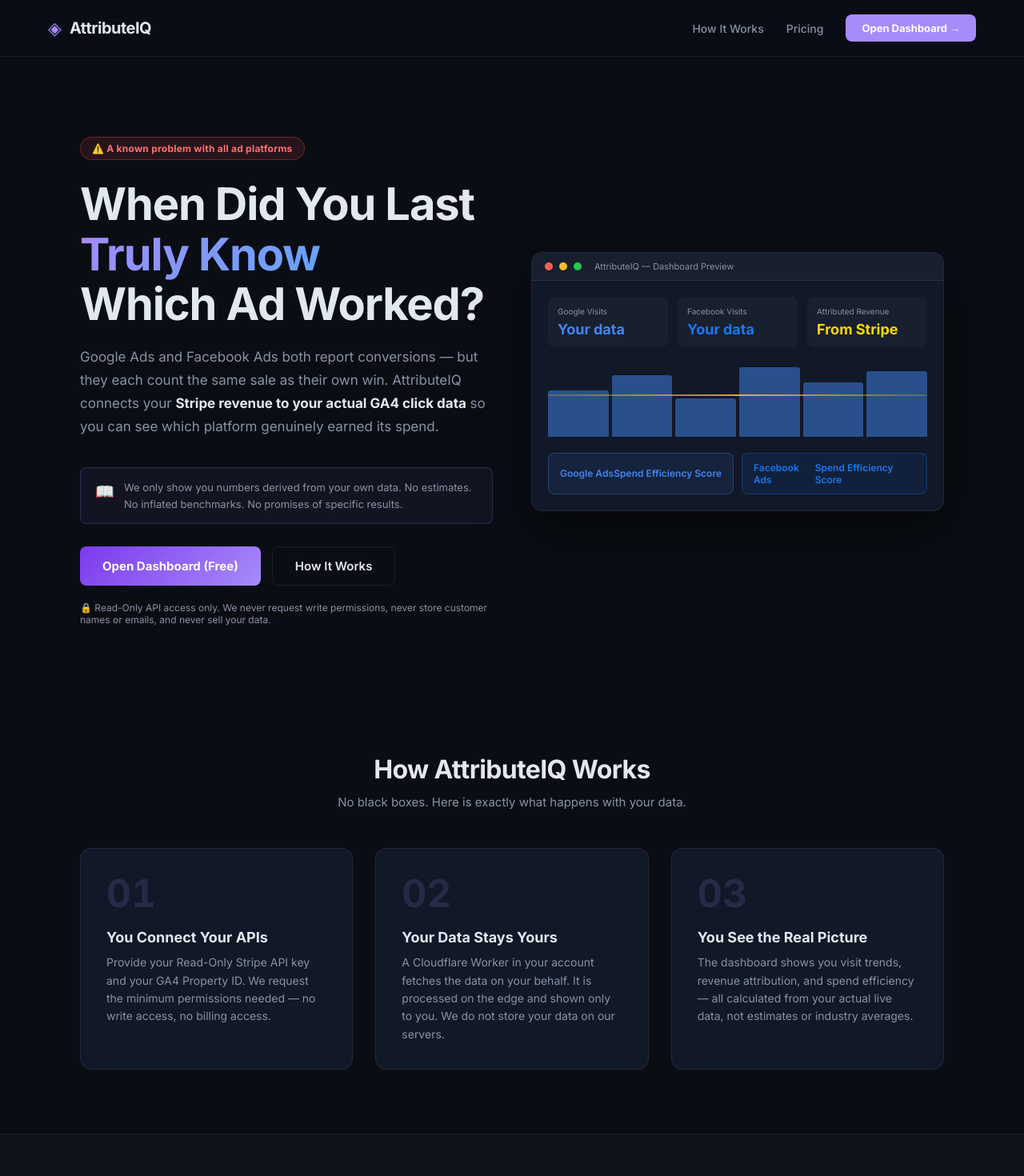
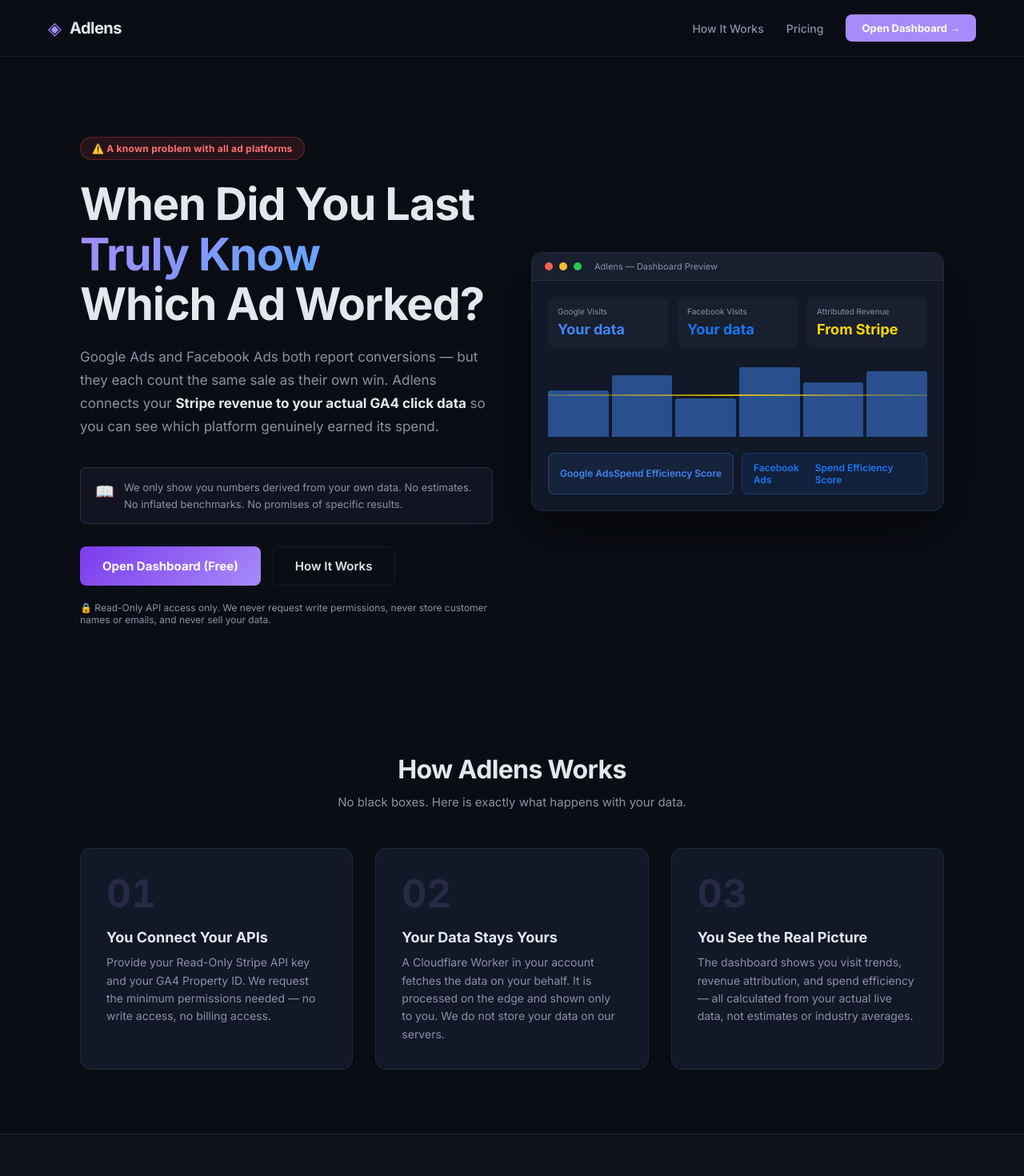
Before and after one commit to abdulmuqsith810-debug/Adlens, a React (Vite) app: page / in a window 1280 px wide. Shown: the top 1470 px of the page at 80% size. Built offline with nearby package versions, Linux system fonts and the light colour scheme.

Commit message:
Rebrand to Adlens and add 14-Day Free Trial to pricing

```diff
--- a/src/components/Dashboard.jsx
+++ b/src/components/Dashboard.jsx
@@ -54,7 +54,7 @@
                     </button>
                     <div className="logo">
                         <span className="logo-icon">◈</span>
-                        <span className="logo-text">AttributeIQ</span>
+                        <span className="logo-text">Adlens</span>
                     </div>
                     <span className="header-tagline">Marketing Attribution Dashboard</span>
                 </div>
@@ -169,7 +169,7 @@
 
                     {/* Footer */}
                     <footer className="dash-footer">
-                        <span>AttributeIQ — Data from Google Analytics 4 + Stripe · Powered by Cloudflare Workers</span>
+                        <span>Adlens — Data from Google Analytics 4 + Stripe · Powered by Cloudflare Workers</span>
                         <span className="footer-note">⚠ Revenue shown is total store revenue, not platform-specific</span>
                     </footer>
                 </main>
--- a/src/components/Guide.jsx
+++ b/src/components/Guide.jsx
@@ -217,7 +217,7 @@
             <header className="landing-header">
                 <div className="logo">
                     <span className="logo-icon">◈</span>
-                    <span className="logo-text">AttributeIQ</span>
+                    <span className="logo-text">Adlens</span>
                 </div>
                 <nav className="landing-nav">
                     <Link to="/" className="nav-link">Home</Link>
@@ -278,9 +278,9 @@
             <footer className="landing-footer">
                 <div className="footer-logo">
                     <span className="logo-icon">◈</span>
-                    <span className="logo-text">AttributeIQ</span>
+                    <span className="logo-text">Adlens</span>
                 </div>
-                <p className="footer-copy">© 2026 AttributeIQ. Powered by Cloudflare Workers.</p>
+                <p className="footer-copy">© 2026 Adlens. Powered by Cloudflare Workers.</p>
                 <div className="footer-links">
                     <Link to="/">Home</Link>
                     <Link to="/dashboard">Dashboard</Link>
--- a/src/components/LandingPage.jsx
+++ b/src/components/LandingPage.jsx
@@ -8,7 +8,7 @@
             <header className="landing-header">
                 <div className="logo">
                     <span className="logo-icon">◈</span>
-                    <span className="logo-text">AttributeIQ</span>
+                    <span className="logo-text">Adlens</span>
                 </div>
                 <nav className="landing-nav">
                     <Link to="/guide" className="nav-link">How It Works</Link>
@@ -27,7 +27,7 @@
                         Which Ad Worked?
                     </h1>
                     <p className="hero-subtitle">
-                        Google Ads and Facebook Ads both report conversions — but they each count the same sale as their own win. AttributeIQ connects your <strong>Stripe revenue to your actual GA4 click data</strong> so you can see which platform genuinely earned its spend.
+                        Google Ads and Facebook Ads both report conversions — but they each count the same sale as their own win. Adlens connects your <strong>Stripe revenue to your actual GA4 click data</strong> so you can see which platform genuinely earned its spend.
                     </p>
                     <div className="hero-truth-box">
                         <span className="truth-icon">📖</span>
@@ -48,7 +48,7 @@
                             <span className="dot red"></span>
                             <span className="dot yellow"></span>
                             <span className="dot green"></span>
-                            <span className="preview-title-text">AttributeIQ — Dashboard Preview</span>
+                            <span className="preview-title-text">Adlens — Dashboard Preview</span>
                         </div>
                         <div className="preview-body">
                             <div className="preview-stat-row">
@@ -91,7 +91,7 @@
 
             {/* ── WHAT WE DO ── */}
             <section className="steps-section">
-                <h2 className="section-title">How AttributeIQ Works</h2>
+                <h2 className="section-title">How Adlens Works</h2>
                 <p className="section-subtitle">No black boxes. Here is exactly what happens with your data.</p>
                 <div className="steps-grid">
                     <div className="step-card">
@@ -158,7 +158,7 @@
                         <span className="limitation-icon">⚠️</span>
                         <div>
                             <strong>Not a replacement for your ad platform data</strong>
-                            <p>AttributeIQ helps you compare platform efficiency using your Stripe revenue. It does not replace Google Ads or Facebook Ads Manager reporting.</p>
+                            <p>Adlens helps you compare platform efficiency using your Stripe revenue. It does not replace Google Ads or Facebook Ads Manager reporting.</p>
                         </div>
                     </div>
                     <div className="limitation-item">
@@ -196,7 +196,7 @@
                         <Link to="/dashboard" className="btn-secondary pricing-btn">Try Demo</Link>
                     </div>
                     <div className="pricing-card featured">
-                        <div className="pricing-pill">Full Access</div>
+                        <div className="pricing-pill">14-Day Free Trial</div>
                         <div className="pricing-plan-name">Pro</div>
                         <div className="pricing-price">$29<span>/month</span></div>
                         <ul className="pricing-features">
@@ -206,7 +206,7 @@
                             <li>✅ Hourly & Daily views</li>
                             <li>✅ Spend efficiency calculator</li>
                         </ul>
-                        <a href="#xflow-checkout" className="btn-primary pricing-btn">Subscribe via xFlow</a>
+                        <a href="#xflow-checkout" className="btn-primary pricing-btn">Start 14-Day Free Trial</a>
                     </div>
                 </div>
             </section>
@@ -215,9 +215,9 @@
             <footer className="landing-footer">
                 <div className="footer-logo">
                     <span className="logo-icon">◈</span>
-                    <span className="logo-text">AttributeIQ</span>
+                    <span className="logo-text">Adlens</span>
                 </div>
-                <p className="footer-copy">© 2026 AttributeIQ. Powered by Cloudflare Workers.</p>
+                <p className="footer-copy">© 2026 Adlens. Powered by Cloudflare Workers.</p>
                 <div className="footer-links">
                     <Link to="/guide">Guide</Link>
                     <a href="#privacy">Privacy Policy</a>
--- a/src/components/Onboarding.jsx
+++ b/src/components/Onboarding.jsx
@@ -17,7 +17,7 @@
             <h1 className="blocked-title">This product is not built for this type of data</h1>
             <div className="blocked-message">
                 <p>
-                    AttributeIQ's attribution model is highly specialized. Based on your selections, our platform is not calibrated for your specific business category or product type.
+                    Adlens's attribution model is highly specialized. Based on your selections, our platform is not calibrated for your specific business category or product type.
                 </p>
                 <p>
                     If we processed your data, the dashboard would show highly inaccurate attribution numbers and spend efficiency metrics. To prevent misleading insights, we cannot create an account for this business type at this time.
@@ -158,7 +158,7 @@
             <header className="landing-header">
                 <div className="logo">
                     <span className="logo-icon">◈</span>
-                    <span className="logo-text">AttributeIQ</span>
+                    <span className="logo-text">Adlens</span>
                 </div>
                 <Link to="/" className="nav-link" style={{ marginLeft: 'auto' }}>← Back to Home</Link>
             </header>
@@ -186,7 +186,7 @@
                 {step === STEPS.BUSINESS_TYPE && (
                     <div className="onboarding-card">
                         <h2 className="onboarding-title">What type of business are you?</h2>
-                        <p className="onboarding-subtitle">This is mandatory. AttributeIQ's attribution model is designed for specific business types.</p>
+                        <p className="onboarding-subtitle">This is mandatory. Adlens's attribution model is designed for specific business types.</p>
                         <div className="onboarding-options">
                             {BUSINESS_TYPES.map(type => (
                                 <label key={type.value} className={`option-card ${businessType === type.value ? 'selected' : ''}`}>
@@ -256,7 +256,7 @@
                     <div className="onboarding-card">
                         <h2 className="onboarding-title">Data Compatibility Check</h2>
                         <p className="onboarding-subtitle">
-                            AttributeIQ's algorithms are calibrated for specific merchant verticals. Please read each statement carefully and check any that apply to your business.
+                            Adlens's algorithms are calibrated for specific merchant verticals. Please read each statement carefully and check any that apply to your business.
                             <strong> If any statement is true for your business, our system cannot accurately process your data.</strong>
                         </p>
 
--- a/src/data/haramFilter.js
+++ b/src/data/haramFilter.js
@@ -70,7 +70,7 @@
         value: 'service',
         label: '🤝 Service Business — Agency, freelance, consulting',
         supported: false,
-        note: 'AttributeIQ is built for product-based businesses. Service businesses have a different customer journey — revenue attribution through GA4 and Stripe may not reflect your actual acquisition costs accurately.',
+        note: 'Adlens is built for product-based businesses. Service businesses have a different customer journey — revenue attribution through GA4 and Stripe may not reflect your actual acquisition costs accurately.',
     },
     {
         value: 'subscription',
@@ -82,7 +82,7 @@
         value: 'other',
         label: '🏢 Other business type',
         supported: false,
-        note: 'AttributeIQ is optimised for product-based ecommerce and digital businesses. Your business type may produce inaccurate attribution data. We recommend verifying all figures independently.',
+        note: 'Adlens is optimised for product-based ecommerce and digital businesses. Your business type may produce inaccurate attribution data. We recommend verifying all figures independently.',
     },
 ];
 
```
